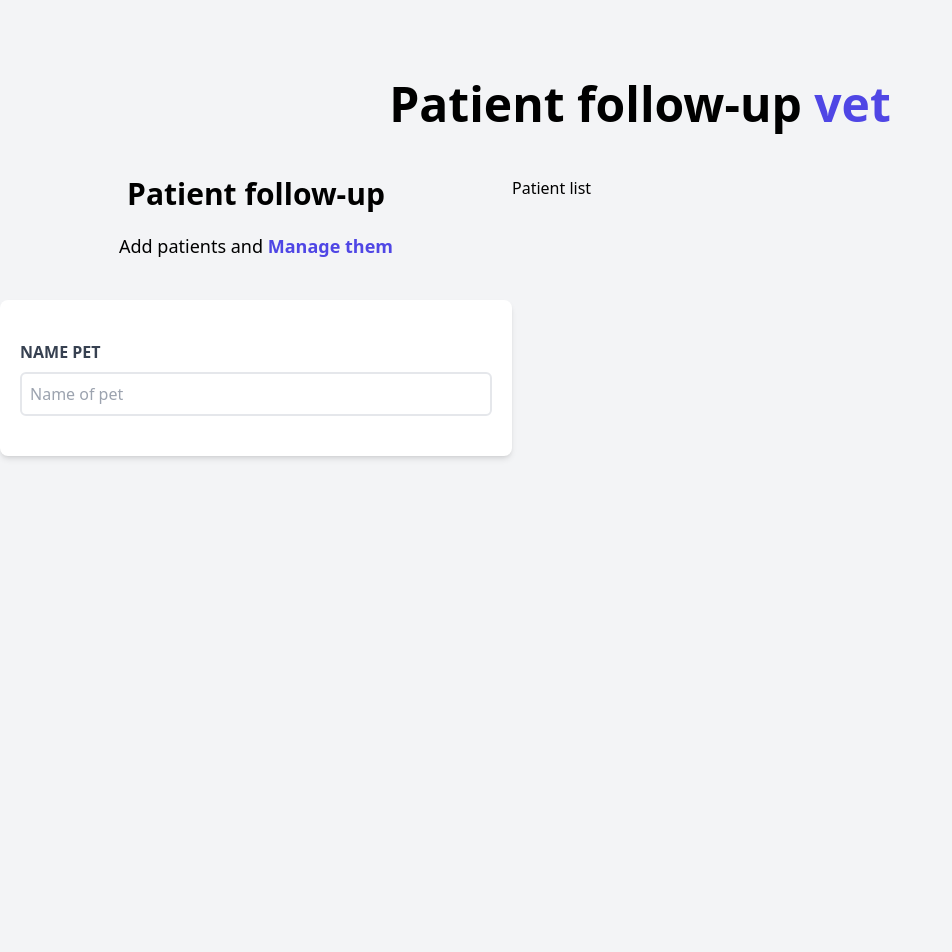
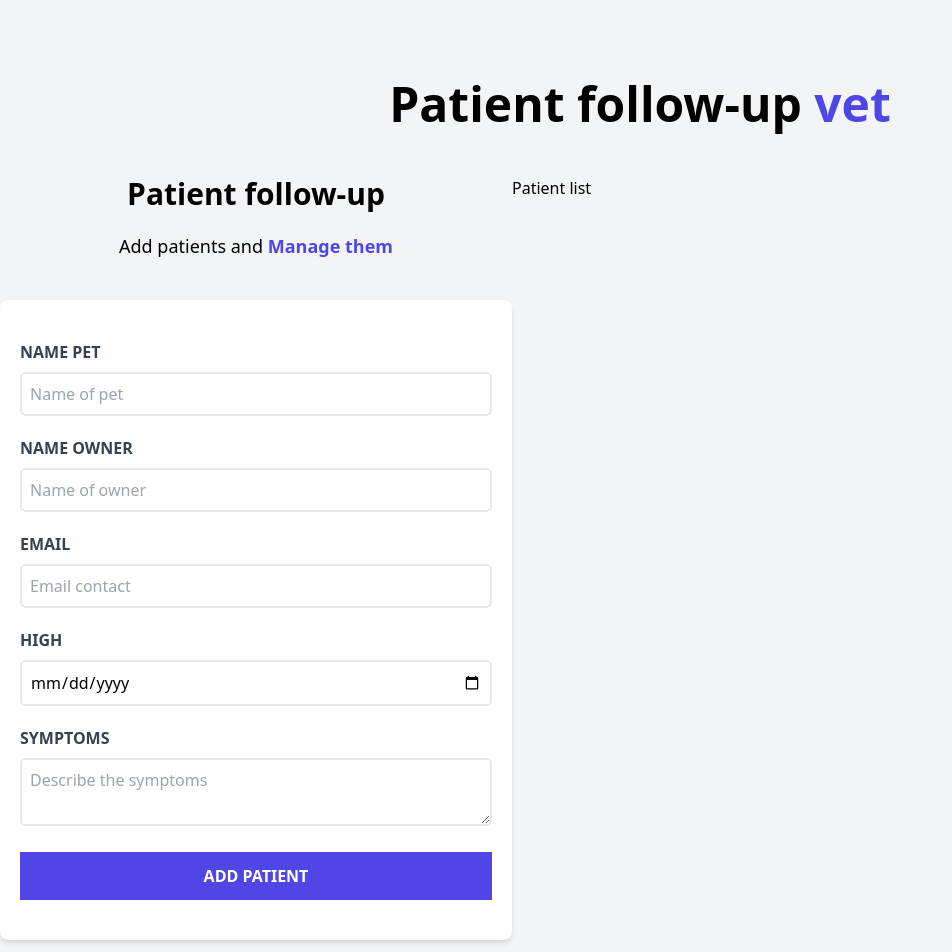
Before and after one commit to cilfonegabriel/appointment-react, a React (Vite) app: page / in a window 1280 px wide. Shown: the top 952 px of the page, without its empty margins (0-952 px from the left). Before the commit the page ends 880 px from the top, so only its background shows below. Built offline with nearby package versions, Linux system fonts and the light colour scheme.

Commit message:
Add fields to the form

```diff
--- a/src/components/Form.jsx
+++ b/src/components/Form.jsx
@@ -7,8 +7,8 @@
         <span className="text-indigo-600 font-bold">Manage them</span>
       </p>
 
-      <form className="bg-white shadow-md rounded-lg py-10 px-5">
-        <div>
+      <form className="bg-white shadow-md rounded-lg py-10 px-5 mb-10">
+        <div className="mb-5">
 
             <label htmlFor="pet" className="block text-gray-700 uppercase font-bold ">
                 Name pet
@@ -22,6 +22,62 @@
             />
         </div>
 
+        <div className="mb-5">
+            <label htmlFor="owner" className="block text-gray-700 uppercase font-bold ">
+                Name owner
+            </label>
+
+            <input
+                id="owner"
+                type="text"
+                placeholder="Name of owner"
+                className="border-2 w-full p-2 mt-2 placeholder-gray-400 rounded-md"
+            />
+        </div>
+
+        <div className="mb-5">
+            <label htmlFor="email" className="block text-gray-700 uppercase font-bold ">
+                Email
+            </label>
+
+            <input
+                id="email"
+                type="email"
+                placeholder="Email contact"
+                className="border-2 w-full p-2 mt-2 placeholder-gray-400 rounded-md"
+            />
+        </div>
+
+        <div className="mb-5">
+            <label htmlFor="high" className="block text-gray-700 uppercase font-bold ">
+                High
+            </label>
+
+            <input
+                id="high"
+                type="date"
+                className="border-2 w-full p-2 mt-2 placeholder-gray-400 rounded-md"
+            />
+        </div>
+
+        <div className="mb-5">
+            <label htmlFor="Symptoms" className="block text-gray-700 uppercase font-bold ">
+                Symptoms
+            </label>
+            <textarea
+                name=""
+                id="Symptoms"
+                className="border-2 w-full p-2 mt-2 placeholder-gray-400 rounded-md"
+                placeholder="Describe the symptoms"
+            />
+
+        </div>
+        <input
+            type="submit"
+            className="bg-indigo-600 w-full p-3 text-white uppercase font-bold hover:bg-indigo-700 cursor-pointer transition-all"
+            value="Add patient"
+        />
+
       </form>
     </div>
   )
```
